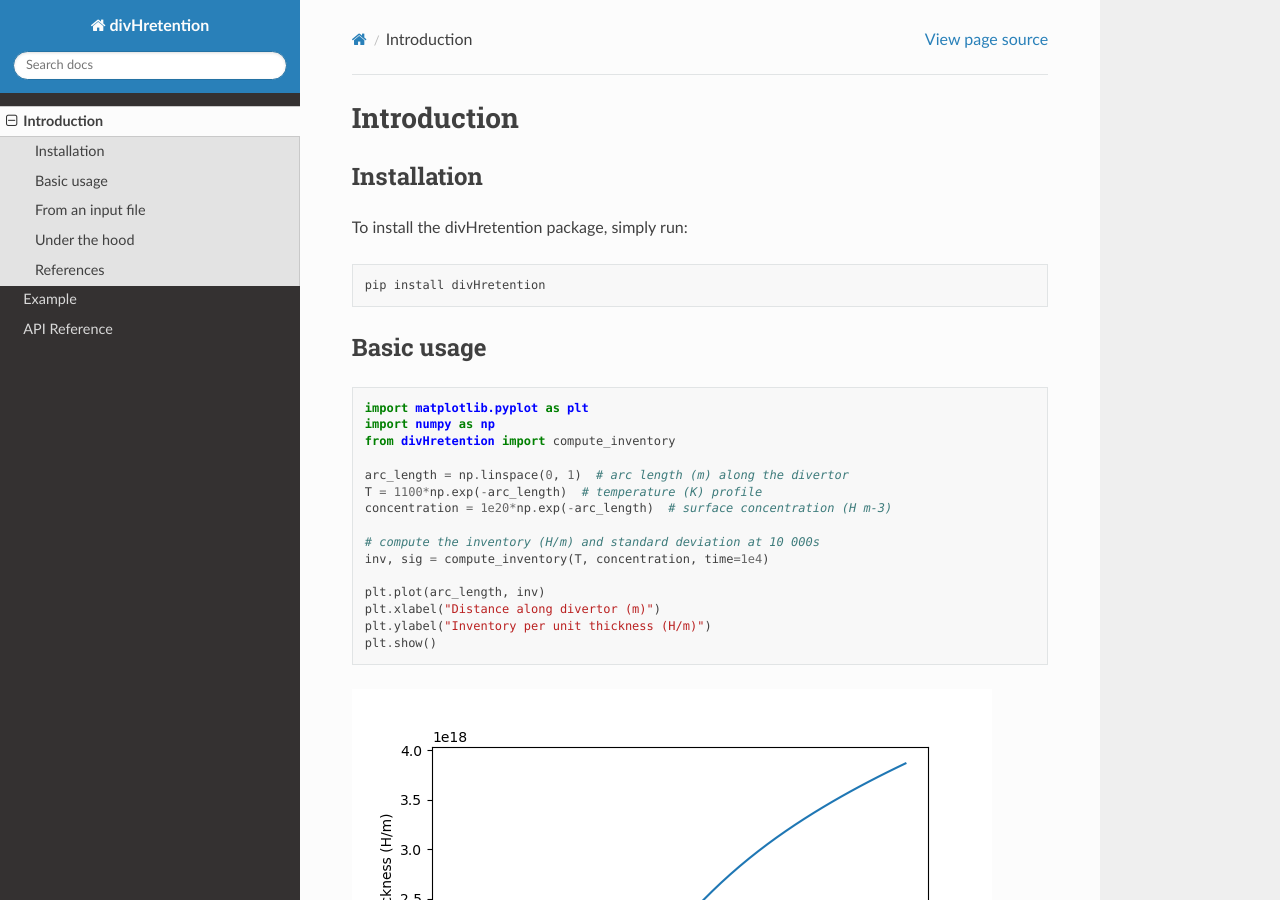
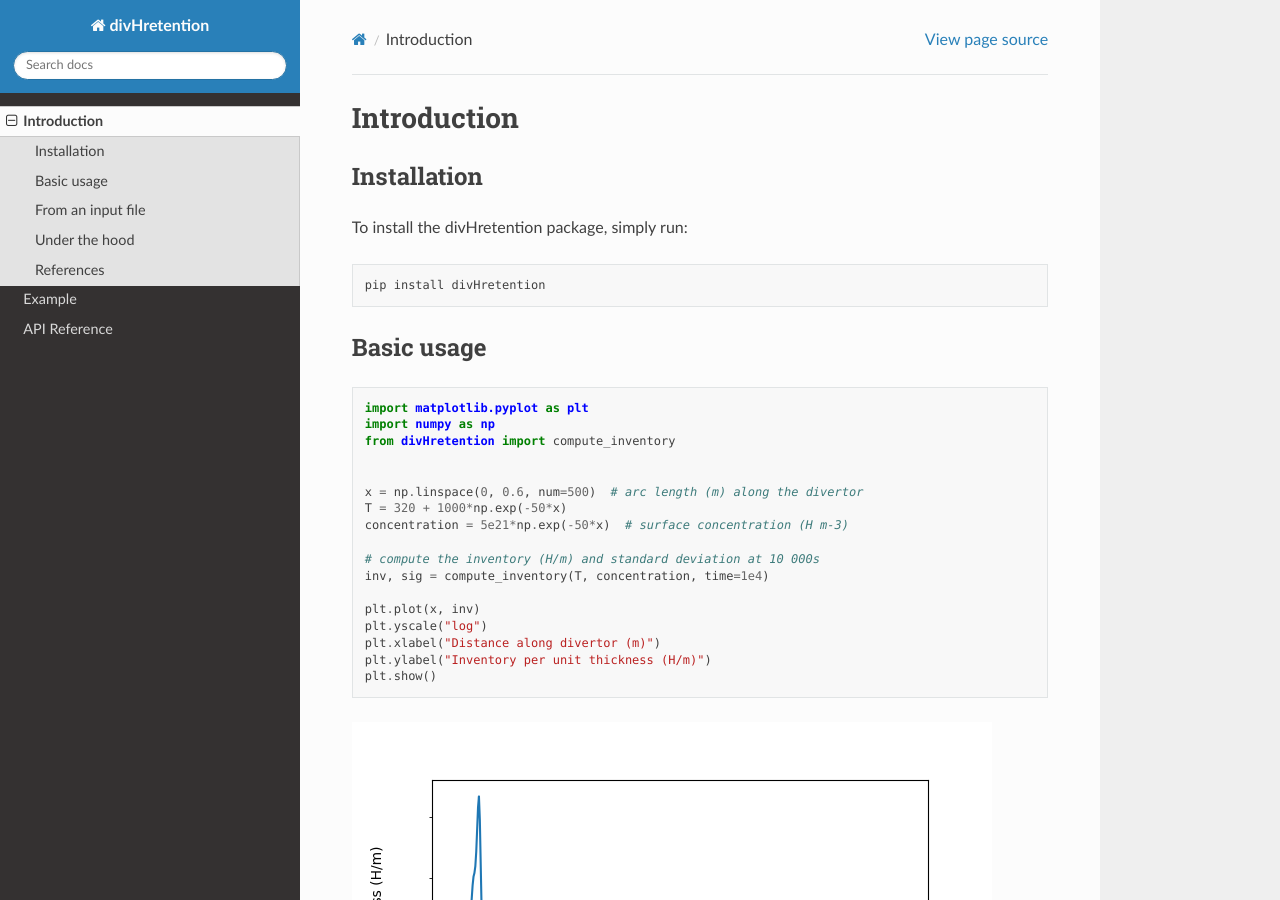
Before and after one commit to IRFM/divHretention, a Sphinx documentation site: the page built from docs/source/introduction.rst, in a window 1280 px wide and 900 px high. Built offline with Sphinx 7.4.7 and the Read the Docs theme 2.0.0, drawn with Linux system fonts in a browser that asks for light colours; pages that are not in the unit, such as notebooks, are missing from menus.

Commit message:
new basic example

```diff
--- a/docs/source/introduction.rst
+++ b/docs/source/introduction.rst
@@ -20,14 +20,16 @@ Basic usage
    import numpy as np
    from divHretention import compute_inventory
 
-   arc_length = np.linspace(0, 1)  # arc length (m) along the divertor
-   T = 1100*np.exp(-arc_length)  # temperature (K) profile
-   concentration = 1e20*np.exp(-arc_length)  # surface concentration (H m-3)
+
+   x = np.linspace(0, 0.6, num=500)  # arc length (m) along the divertor
+   T = 320 + 1000*np.exp(-50*x)
+   concentration = 5e21*np.exp(-50*x)  # surface concentration (H m-3)
 
    # compute the inventory (H/m) and standard deviation at 10 000s
    inv, sig = compute_inventory(T, concentration, time=1e4)
 
-   plt.plot(arc_length, inv)
+   plt.plot(x, inv)
+   plt.yscale("log")
    plt.xlabel("Distance along divertor (m)")
    plt.ylabel("Inventory per unit thickness (H/m)")
    plt.show()
```
Also changed, not shown: docs/example_basic.png.
